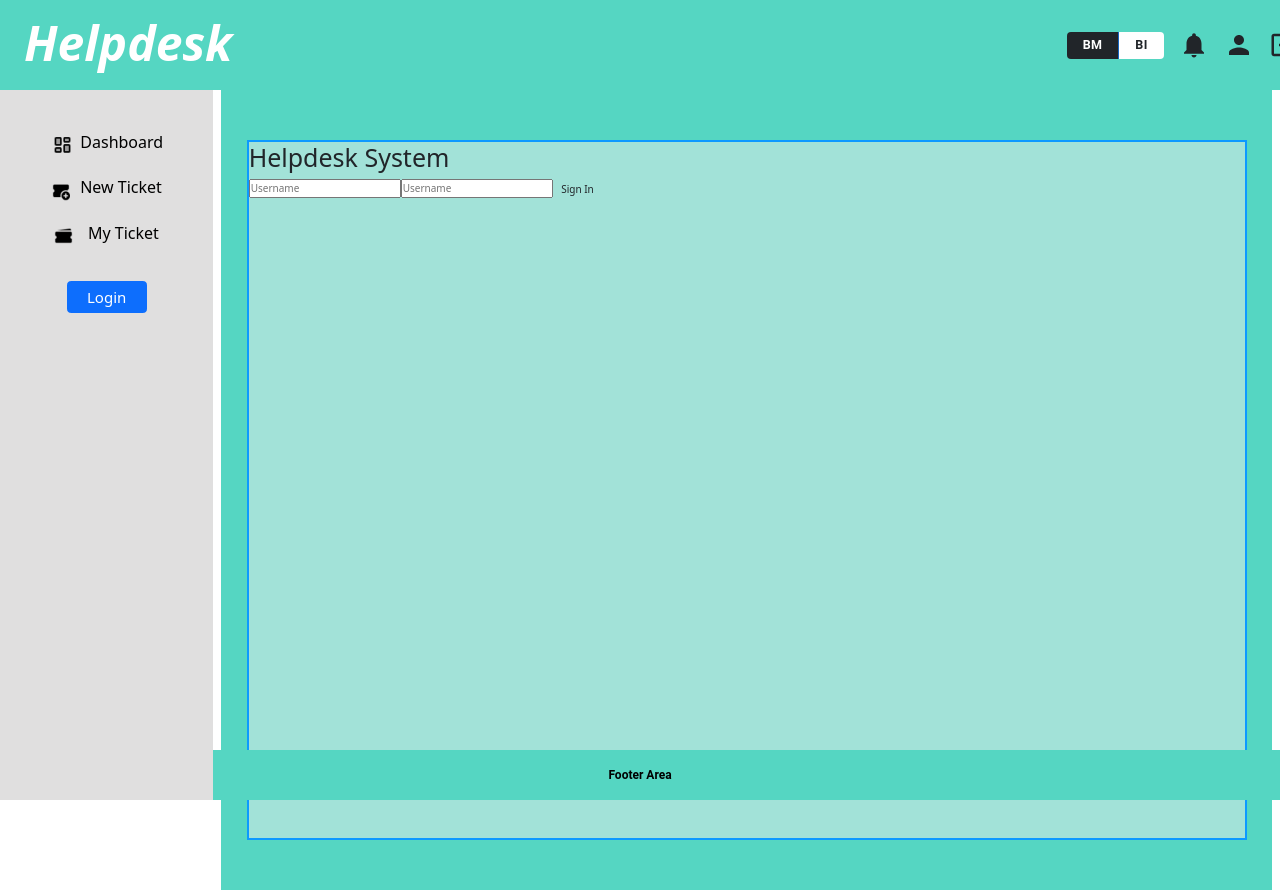
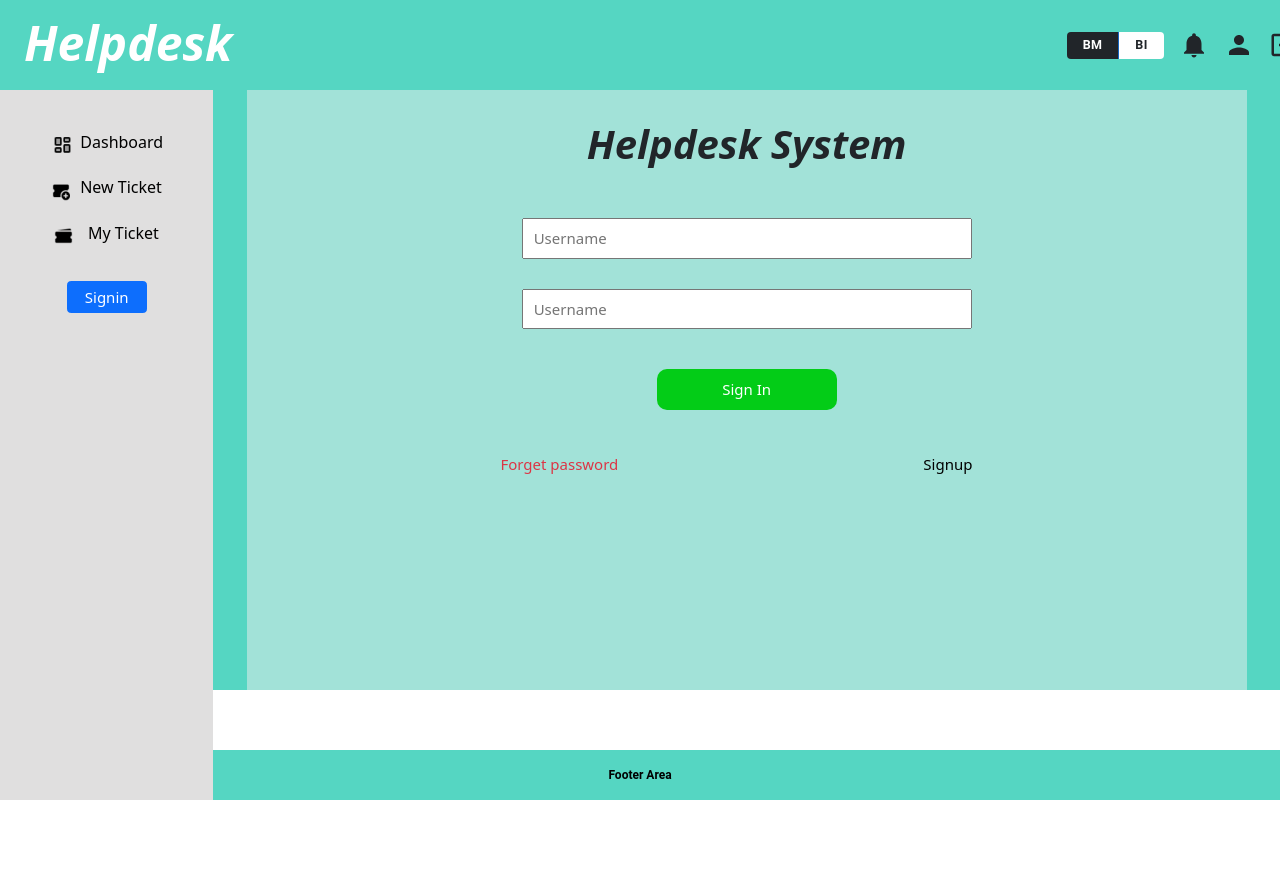
Before and after one commit to ankitbajpai65/WeAnalyz-assignment, a React (Create React App) app: page /signin in a window 1280 px wide. After the commit the page ends 800 px from the top, so only its background shows below. Built offline with nearby package versions, Linux system fonts and the light colour scheme.

Commit message:
Created UI of signin page

```diff
--- a/src/Components/Home.js
+++ b/src/Components/Home.js
@@ -12,22 +12,8 @@ function Home() {
     return (
         <div className="container-fluid">
             <div className="row">
-                {/* <div className="col-2 sidebar pt-5">
-                    <span className="d-block border border-danger text-center p-3">
-                        <img src={Dashboard} alt="" className="me-2" />
-                        <span className="sidebarLinks">Dashboard</span>
-                    </span>
-                    <span className="d-block border border-danger text-center p-3">
-                        <img src={New_Ticket} alt="" className="me-3" />
-                        <span className="sidebarLinks">New Ticket</span>
-                    </span>
-                    <span className="d-block border border-danger text-center p-3">
-                        <img src={My_Ticket} alt="" className="me-4" />
-                        <span className="sidebarLinks">My Ticket</span>
-                    </span>
-                </div> */}
                 <Sidebar />
-                <div className="col-10">
+                <div className="col-10 p-0">
                     <Routes>
                         <Route index element={<Dashboard />} />
                         <Route path="/new_ticket" element={<NewTicket />} />
--- a/src/Components/Sidebar.js
+++ b/src/Components/Sidebar.js
@@ -28,7 +28,7 @@ function Sidebar() {
             </span>
             <span className="d-block text-center p-3 mt-4">
                 <Link to="/signin" className="sideLinks">
-                    <button className="btn btn-primary loginBtn">Login</button>
+                    <button className="btn btn-primary loginBtn">Signin</button>
                 </Link>
             </span>
         </div>
--- a/src/Components/Signin.js
+++ b/src/Components/Signin.js
@@ -1,19 +1,28 @@
 import React from 'react';
+import { Link } from 'react-router-dom';
 import "../styles/Signin.css";
 
 function Signin() {
     return (
         <div className="container-fluid signinDiv d-flex align-items-center justify-content-center">
             <div className="signBox">
-                <h1>Helpdesk System</h1>
-                <form action="">
-                    <input type="text" placeholder="Username" />
-                    <input type="text" placeholder="Username" />
+                <h1 className="text-center mt-5 signin_head mb-5">Helpdesk System</h1>
+                <form action="" className="d-flex flex-column align-items-center">
+                    <input type="text" placeholder="Username" className="d-block" />
+                    <input type="text" placeholder="Username" className="d-block" />
                     <button className="btn">Sign In</button>
                 </form>
+                <div className="row mt-4">
+                    <Link className="text-danger offset-3 col-2 forgetLink">
+                        Forget password
+                    </Link>
+                    <Link className="text-black offset-3 col-1 signupLink">
+                        Signup
+                    </Link>
+                </div>
             </div>
         </div>
     )
 }
 
-export default Signin
+export default Signin;
--- a/src/styles/Signin.css
+++ b/src/styles/Signin.css
@@ -6,12 +6,47 @@
 
 .signinDiv {
     background-color: #55D6C2;
-    height: 100vh;
+    overflow: hidden;
 }
 
 .signBox {
-    height: 70rem;
+    height: 60rem;
     width: 100rem;
     background-color: #A2E2D8;
-    border: 2px solid #0D99FF;
 }
+
+.signin_head {
+    font-style: italic;
+    font-weight: 700;
+    font-size: 4rem;
+    margin-top: 6rem
+}
+
+.signBox form {
+    height: 22rem;
+    margin-top: 5rem;
+}
+
+.signBox form input {
+    width: 30em;
+    font-size: 1.5rem;
+    padding: 0.7rem 1rem;
+    margin-bottom: 3rem;
+}
+
+.signBox form button {
+    width: 12em;
+    font-size: 1.5rem;
+    color: white;
+    padding: 0.8rem;
+    border-radius: 1rem;
+    background-color: #03CC17;
+    margin-top: 1rem;
+}
+
+.forgetLink,
+.signupLink {
+    font-size: 1.5rem;
+    font-weight: 500;
+    text-decoration: none;
+}
```
